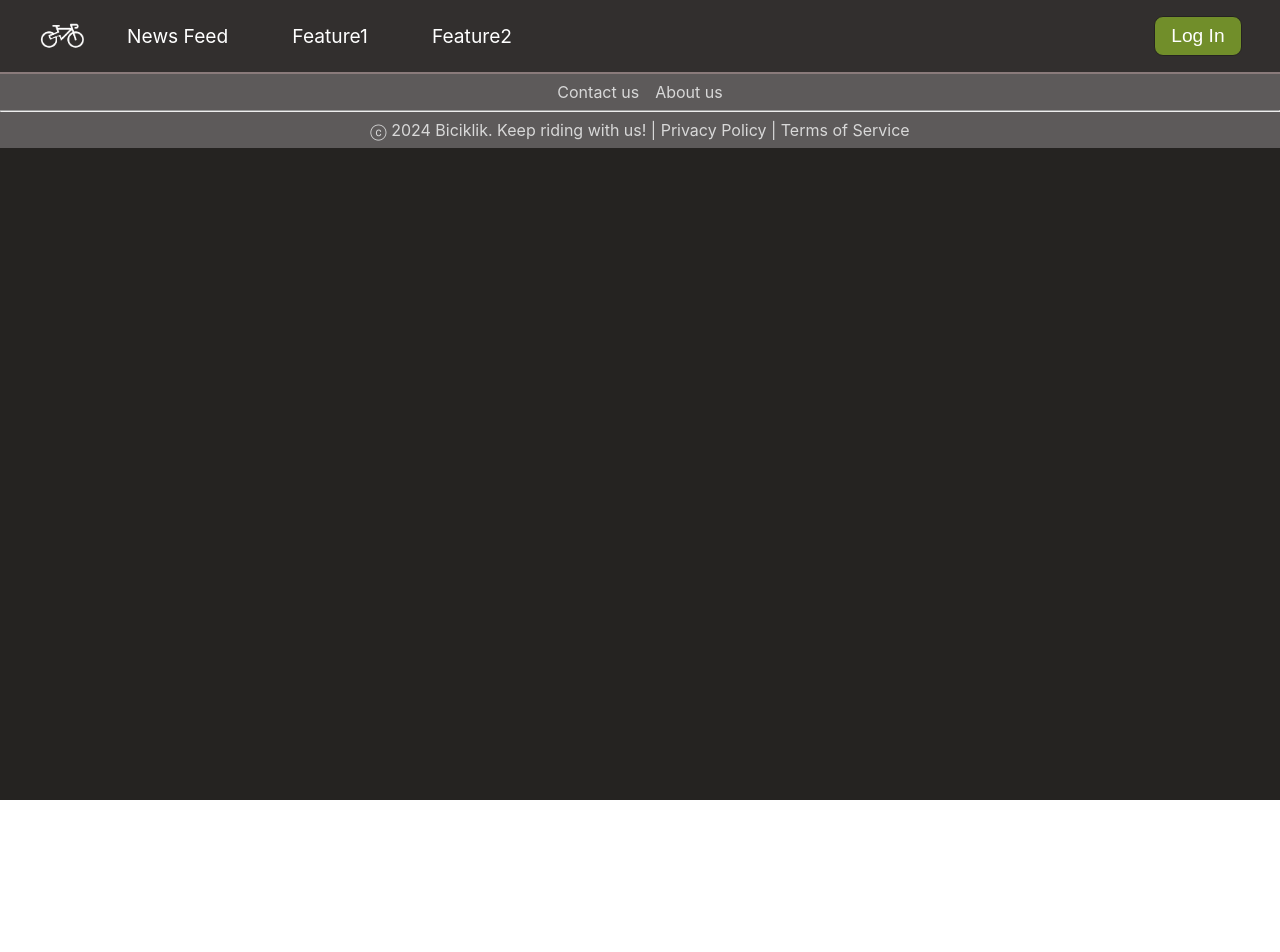
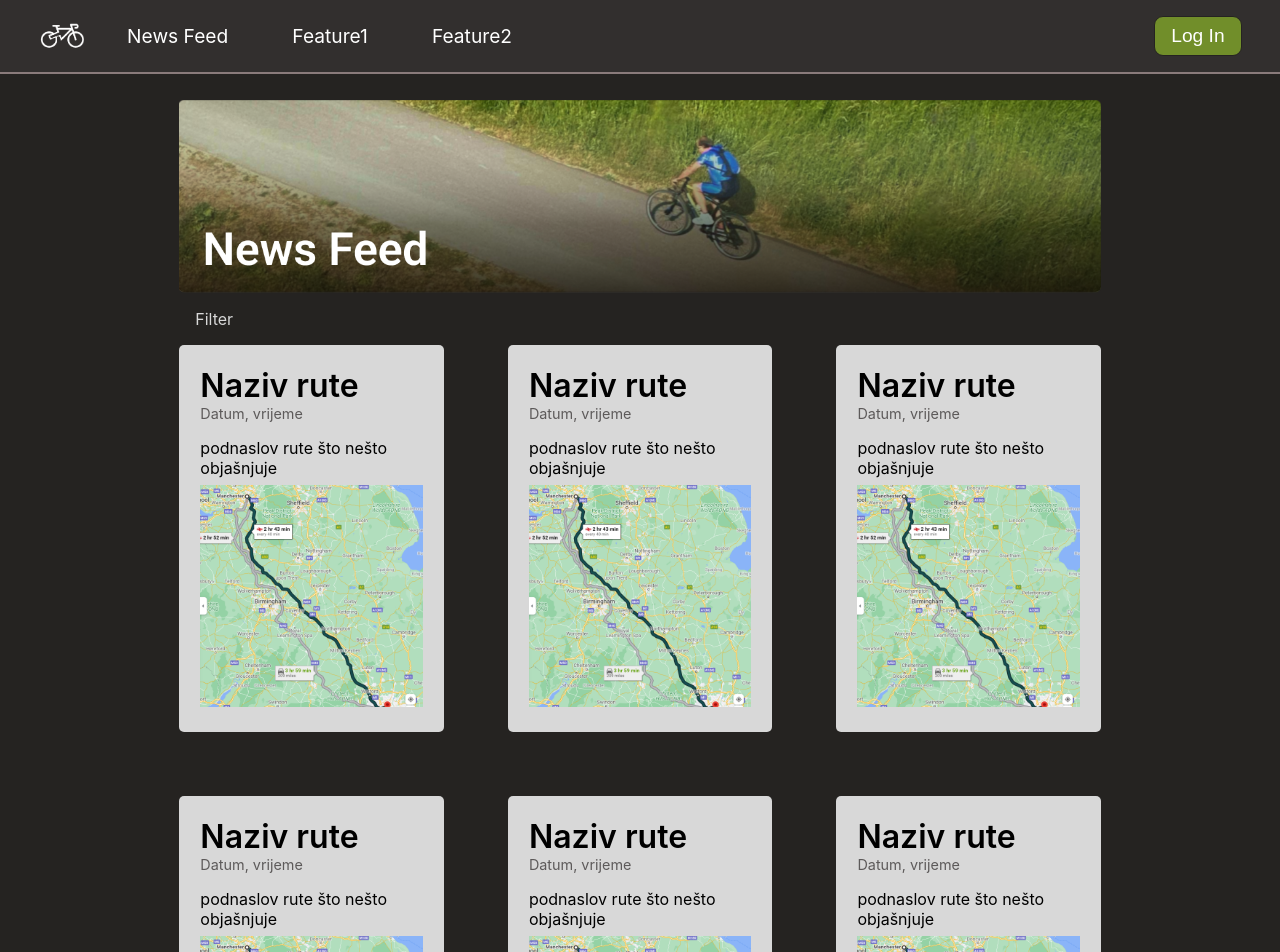
Before and after one commit to Progi-projekt/BiciKlik, a React (Create React App) app in the folder IzvorniKod/frontend/: page / in a window 1280 px wide. Shown: the top 952 px of the page. Before the commit the page ends 800 px from the top, so only its background shows below. Built offline with nearby package versions, Linux system fonts and the light colour scheme.

Commit message:
NewsFeed appearence and layout
Added 'NewsFeed.tsx' and CSS file and made it look like the design. It's non functional as of yet.

```diff
--- a/IzvorniKod/frontend/src/App.css
+++ b/IzvorniKod/frontend/src/App.css
@@ -2,7 +2,9 @@
   text-align: center;
   background-color: #252321;
   width: 100vw;
-  height: 100vh;
+  display: flex;
+  flex-direction: column;
+  align-items: center;
 }
 *{
   margin: 0;
--- a/IzvorniKod/frontend/src/App.tsx
+++ b/IzvorniKod/frontend/src/App.tsx
@@ -2,11 +2,13 @@ import React from 'react';
 import './App.css';
 import Heading from 'components/heading';
 import Footer from 'components/footer';
+import NewsFeed from 'components/NewsFeed';
 
 function App() {
   return (
     <div className="App">
       <Heading/>
+      <NewsFeed/>
       <Footer/>
     </div>
   );
--- /dev/null
+++ b/IzvorniKod/frontend/src/components/NewsFeed.tsx
@@ -0,0 +1,61 @@
+import React from 'react';
+import "./neewsfeed.css";
+import headerNewsFeed from 'HeaderNewsFeed.png';
+import routeImg from 'R.png';
+
+const newsfeed =() => {
+    return (
+      <div className="newsfeed">
+         <img src={headerNewsFeed} alt='NewsFeed' className='slikanews'/>
+         <p className='filter'>Filter</p>
+         <div className='containerRuta'>
+         <div className='ruta'>
+          <div className='tekst'>
+          <p className='nazivRute'>Naziv rute</p>
+          <p className='vrijemeDatum'>Datum, vrijeme</p>
+          <p>podnaslov rute što nešto objašnjuje</p>
+          <img src={routeImg} alt='RouteImg' className='slikarute'></img>
+          </div>
+         </div>
+         <div className='ruta'>
+          <div className='tekst'>
+          <p className='nazivRute'>Naziv rute</p>
+          <p className='vrijemeDatum'>Datum, vrijeme</p>
+          <p>podnaslov rute što nešto objašnjuje</p>
+          <img src={routeImg} alt='RouteImg' className='slikarute'></img>
+          </div>
+         </div><div className='ruta'>
+          <div className='tekst'>
+          <p className='nazivRute'>Naziv rute</p>
+          <p className='vrijemeDatum'>Datum, vrijeme</p>
+          <p>podnaslov rute što nešto objašnjuje</p>
+          <img src={routeImg} alt='RouteImg' className='slikarute'></img>
+          </div>
+         </div><div className='ruta'>
+          <div className='tekst'>
+          <p className='nazivRute'>Naziv rute</p>
+          <p className='vrijemeDatum'>Datum, vrijeme</p>
+          <p>podnaslov rute što nešto objašnjuje</p>
+          <img src={routeImg} alt='RouteImg' className='slikarute'></img>
+          </div>
+         </div><div className='ruta'>
+          <div className='tekst'>
+          <p className='nazivRute'>Naziv rute</p>
+          <p className='vrijemeDatum'>Datum, vrijeme</p>
+          <p>podnaslov rute što nešto objašnjuje</p>
+          <img src={routeImg} alt='RouteImg' className='slikarute'></img>
+          </div>
+         </div><div className='ruta'>
+          <div className='tekst'>
+          <p className='nazivRute'>Naziv rute</p>
+          <p className='vrijemeDatum'>Datum, vrijeme</p>
+          <p>podnaslov rute što nešto objašnjuje</p>
+          <img src={routeImg} alt='RouteImg' className='slikarute'></img>
+          </div>
+         </div>
+
+         </div>
+      </div>
+    );
+  }
+  export default newsfeed;
--- /dev/null
+++ b/IzvorniKod/frontend/src/components/neewsfeed.css
@@ -0,0 +1,54 @@
+.newsfeed {
+    width: 74%;
+    padding: 1%;
+    padding-top: 2%;
+    display: flex;
+   flex-direction: column;
+}
+.slikanews{
+    width: 100%;
+}
+.ruta {
+    background-color: #D8D8D8;
+    border-radius: 5px;
+    padding: 2% 8% 8% 8%;
+}
+
+.filter{
+    color: #D8D8D8;
+    align-self: flex-start;
+    padding: 1rem ;
+    cursor: pointer;
+}
+
+.slikarute {
+    width: 100%;
+    padding-top: 3%;
+}
+
+.containerRuta{
+    display: grid;
+    grid-template-columns: repeat(3, 1fr);
+    gap: 4rem;
+    padding-bottom: 1rem;
+}
+
+.tekst{
+    text-align: left;
+}
+.nazivRute{
+    font-size: 2rem;
+    font-weight: 600;
+    padding-top: 1rem;
+}
+.vrijemeDatum{
+    color: #5D5A5A;
+    font-size: 0.9rem;
+    padding-bottom: 1rem;
+}
+
+@media (max-width: 845px){
+    .containerRuta{
+        grid-template-columns: repeat(1, 1fr);
+    }
+}
```
Also changed, not shown: IzvorniKod/frontend/src/HeaderNewsFeed.png (added), IzvorniKod/frontend/src/R.png (added).
